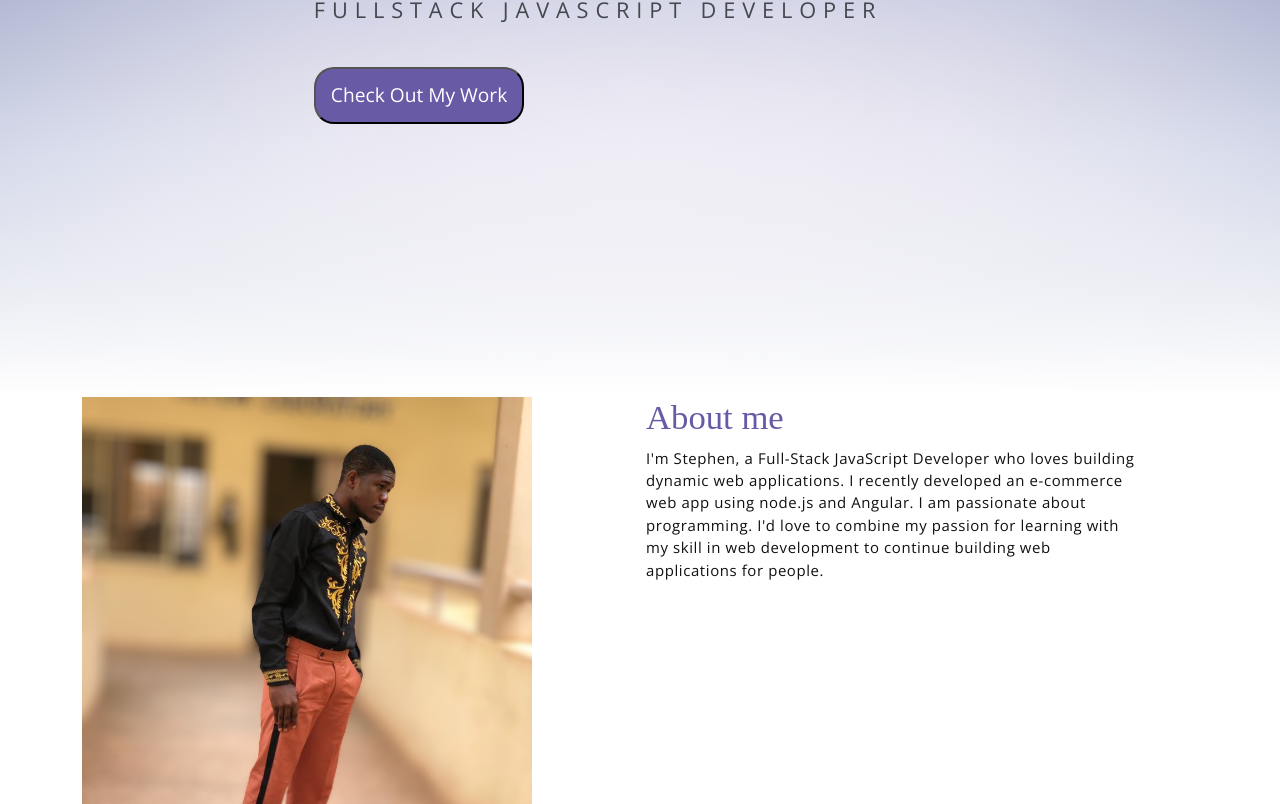
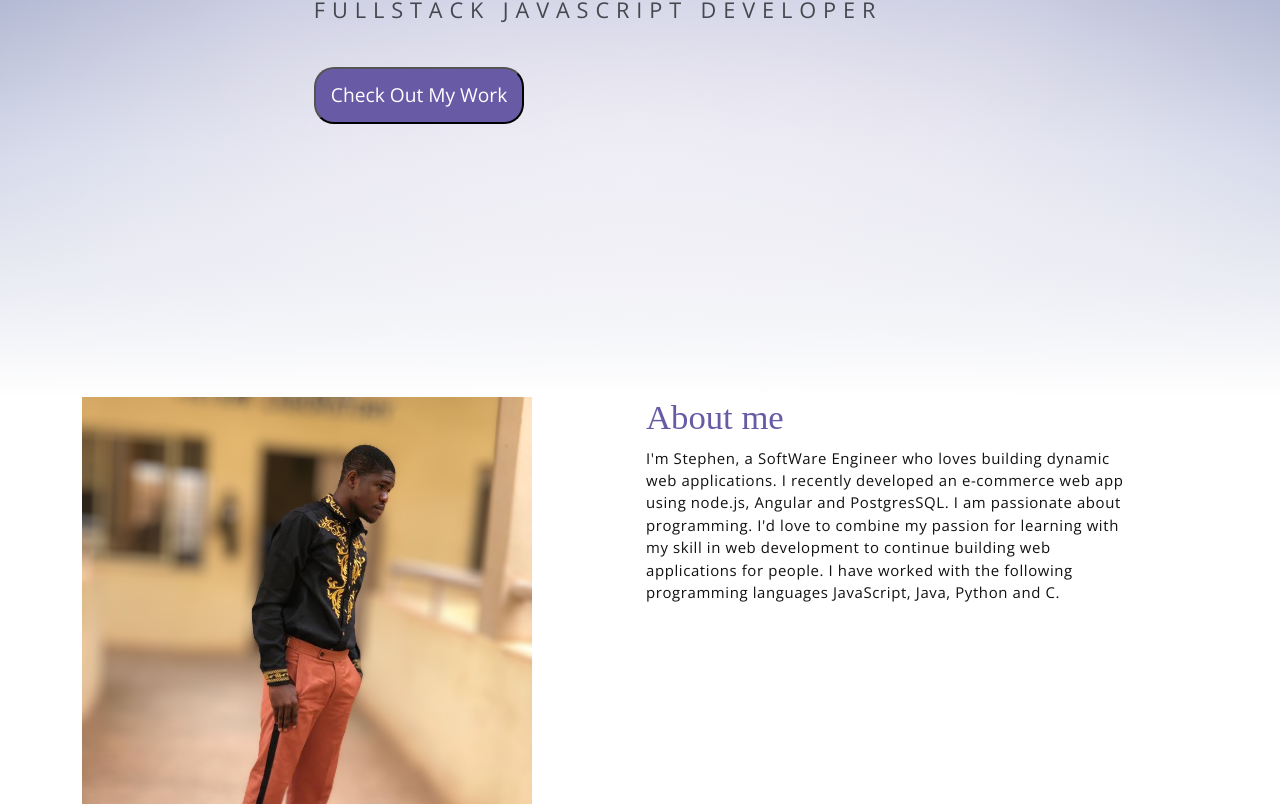
Before and after one commit to M-Steve1/portfolio, an Angular app: page / in a window 1280 px wide. Shown: the part 403-1207 px from the top of the page. Built offline with nearby package versions, Linux system fonts and the light colour scheme; a web font is replaced by a local one.

Commit message:
Update about component

```diff
--- a/src/app/components/about/about.component.html
+++ b/src/app/components/about/about.component.html
@@ -6,7 +6,7 @@
         <div class="col-md">
             <h2>About me</h2>
             <p>
-                I'm Stephen, a Full-Stack JavaScript Developer who loves building dynamic web applications. I recently developed an e-commerce web app using node.js and Angular. I am passionate about programming. I'd love to combine my passion for learning with my skill in web development to continue building web applications for people.
+                I'm Stephen, a SoftWare Engineer who loves building dynamic web applications. I recently developed an e-commerce web app using node.js, Angular and PostgresSQL. I am passionate about programming. I'd love to combine my passion for learning with my skill in web development to continue building web applications for people. I have worked with the following programming languages JavaScript, Java, Python and C.
             </p>
         </div>
     </div>
```
